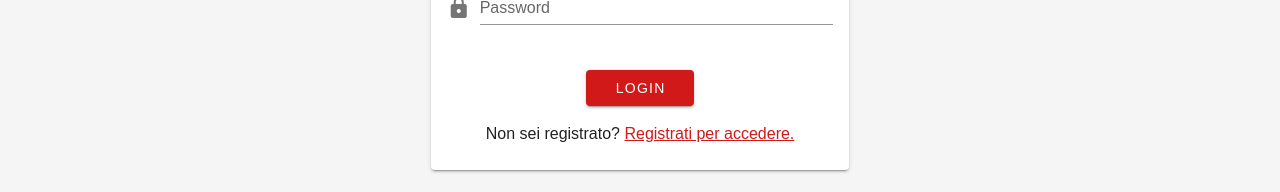
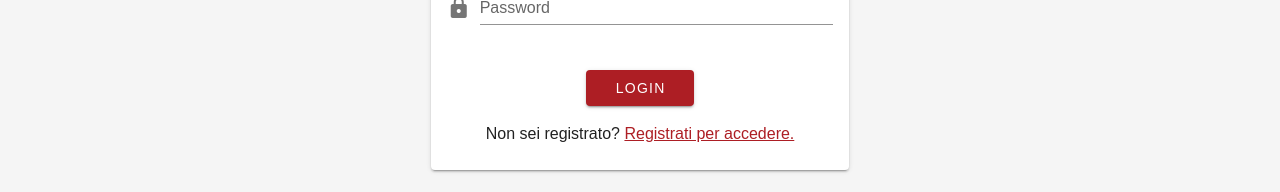
Before and after one commit to yiosh/login-form, a Vue app: page / in a window 1280 px wide. Shown: the part 391-583 px from the top of the page. Built offline with nearby package versions, Linux system fonts and the light colour scheme; no server answers.

Commit message:
edit: background and text field colors

```diff
--- a/src/App.vue
+++ b/src/App.vue
@@ -37,6 +37,7 @@
                   <v-text-field
                     v-model="user"
                     label="Username"
+                    color="#ad1e24"
                     name="username"
                     prepend-icon="mdi-account"
                     type="text"
@@ -46,6 +47,7 @@
                     v-model="pwd"
                     id="password"
                     label="Password"
+                    color="#ad1e24"
                     name="password"
                     prepend-icon="mdi-lock"
                     type="password"
@@ -58,16 +60,17 @@
                     <v-btn
                       style="padding: 0 2em; margin: 0 auto;"
                       dark
-                      color="#d21919"
+                      color="#ad1e24"
                       :loading="loading"
                       @click="handleLogin"
                       >Login</v-btn
                     >
+                    <!-- color="#d21919" -->
                   </v-flex>
                   <v-flex style="text-align:center; margin-top: 1em;" xs12>
                     <p>
                       Non sei registrato?
-                      <a href="#" style="color: #d21919;"
+                      <a href="#" style="color: #ad1e24;"
                         >Registrati per accedere.</a
                       >
                     </p>
@@ -155,6 +158,6 @@ export default {
 <style>
 #inspire {
   font-family: "Montserrat", sans-serif !important;
-  background-color: #f5f5f5;
+  background-color: rgb(245, 245, 245) !important;
 }
 </style>
```
